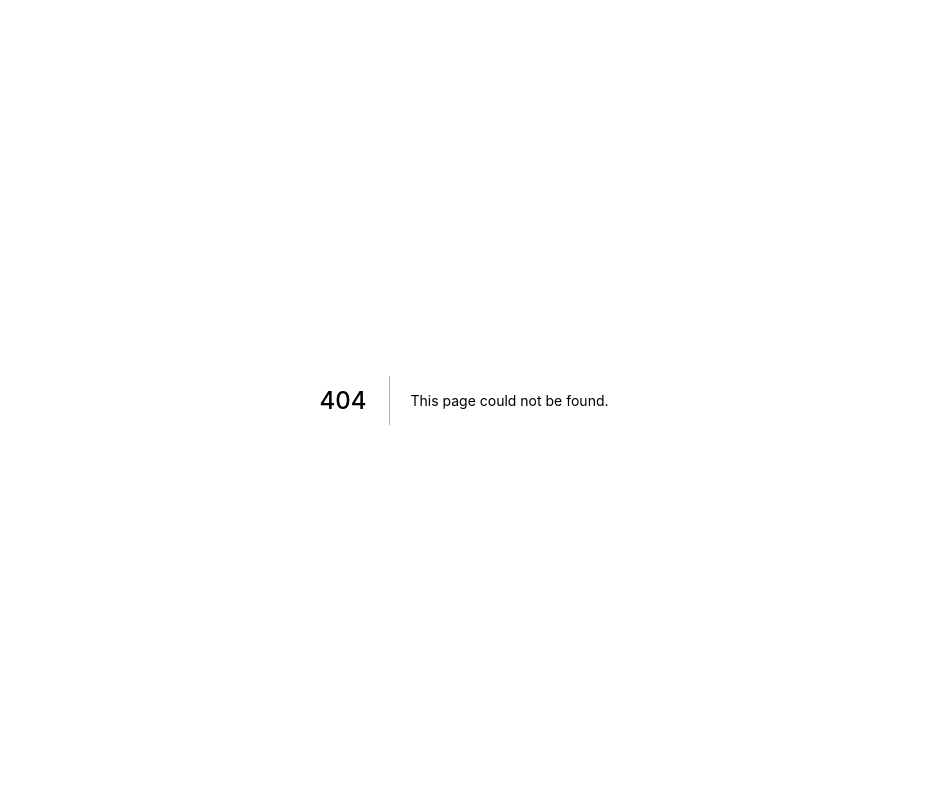
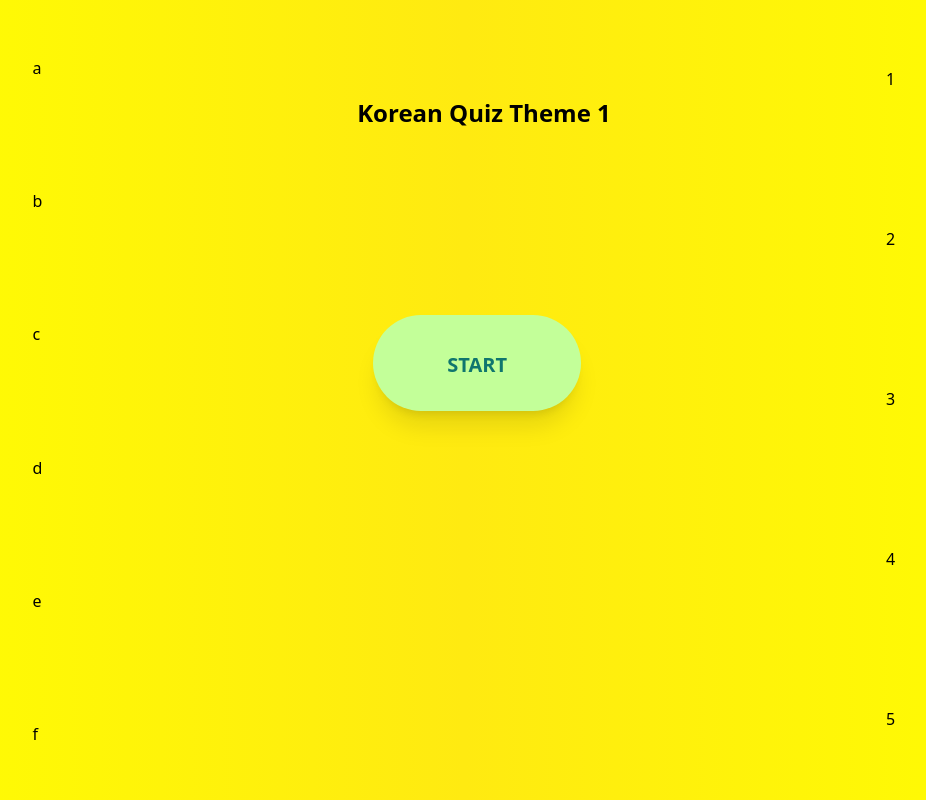
Before and after one commit to yeongminChae/experiment, a Next.js app: page /cloneCoding/koreanLanguage in a window 1280 px wide. Before the commit this address had no page. Shown: the whole page, without its empty margins (176-1102 px from the left). Built offline with nearby package versions, Linux system fonts and the light colour scheme.

Commit message:
portfolio day 15 part 2

```diff
--- a/components/cloneList.tsx
+++ b/components/cloneList.tsx
@@ -7,9 +7,9 @@ interface ICloneList {
 
 export default function CloneList({ name, descript }: ICloneList) {
   return (
-    <div className="mx-auto max-w-full overflow-hidden rounded-xl bg-white shadow-md md:max-w-2xl">
+    <div className="mx-auto max-w-full overflow-hidden rounded-xl bg-white shadow-md md:max-w-2xl ">
       <div className="mr-auto flex w-full items-center justify-center md:flex ">
-        <div className="mx-4 flex h-16 w-32 flex-col items-start justify-start py-2 md:shrink-0">
+        <div className="mx-4 mb-2 flex h-16 w-32 flex-col items-start justify-start py-2 md:shrink-0">
           <div className="text-sm font-semibold uppercase tracking-tighter text-indigo-500">
             {name} clone
           </div>
@@ -17,7 +17,7 @@ export default function CloneList({ name, descript }: ICloneList) {
             {descript}
           </div>
         </div>
-        <div className="mx-auto mt-5 mr-7 flex w-1/3 flex-col items-center justify-start">
+        <div className="mx-auto mt-3 mr-7 flex w-1/3 flex-col items-center justify-start">
           <motion.button
             whileHover={{
               boxShadow: "0px 0px 8px rgb(255,255,255) ",
--- a/components/firstApp.tsx
+++ b/components/firstApp.tsx
@@ -1,10 +1,23 @@
+import { useRouter } from "next/router";
+import { useEffect, useState } from "react";
 import FirstAppBox from "./firstAppBox";
 import FirstAppModal from "./firstAppModal";
 import Thumbnail from "./thumbnail";
 
 export default function FirstApp() {
+  const [scrollYIndex, setScrollYIndex] = useState(0);
+  const onBoxClick = () => {
+    console.log(`scrollYIndex : ${scrollYIndex} `);
+  };
+  const handleScroll = () => {
+    setScrollYIndex(window.scrollY);
+  };
+  useEffect(() => {
+    window.addEventListener("scroll", handleScroll);
+    return () => window.removeEventListener("scroll", handleScroll);
+  });
   return (
-    <div className="ml-0 mb-[4.5rem] mt-2 h-[30rem] w-11/12 rounded-xl shadow-xl ">
+    <div className="mb-[4.5rem] mt-2 h-[30rem] w-full rounded-xl shadow-xl ">
       <div className="h-[25rem] w-full rounded-t-xl bg-[#464646]">
         <div className="ml-5 pt-3 text-white opacity-60 ">
           Editor&apos;s Choices,{" "}
@@ -15,7 +28,11 @@ export default function FirstApp() {
         <Thumbnail />
       </div>
       <div className="my-3 mx-10 flex items-center justify-between bg-[#ffffffe7] ">
-        <FirstAppBox appName="Jobs" bgColor="#fed7aa">
+        <FirstAppBox
+          clicked={() => onBoxClick}
+          appName="Jobs"
+          bgColor="#fed7aa"
+        >
           <svg
             xmlns="http://www.w3.org/2000/svg"
             viewBox="0 0 448 512"
--- a/components/firstAppBox.tsx
+++ b/components/firstAppBox.tsx
@@ -1,4 +1,4 @@
-import { animate, AnimatePresence, motion } from "framer-motion";
+import { motion } from "framer-motion";
 import { useRouter } from "next/router";
 import { ReactNode, useEffect, useState } from "react";
 
@@ -6,9 +6,15 @@ interface IAppBox {
   appName: string;
   bgColor: string;
   children?: ReactNode;
+  clicked?: () => void;
 }
 
-export default function FirstAppBox({ appName, children, bgColor }: IAppBox) {
+export default function FirstAppBox({
+  appName,
+  children,
+  bgColor,
+  clicked,
+}: IAppBox) {
   const router = useRouter();
   const [isHover, setIsHover] = useState(true);
   const [scrollYIndex, setScrollYIndex] = useState(0);
@@ -24,7 +30,7 @@ export default function FirstAppBox({ appName, children, bgColor }: IAppBox) {
   };
   const onBoxClick = () => {
     router.push(`?appName=${appName}`, `/cloneCoding/firstApps/${appName}`);
-    // console.log(`scrollYIndex : ${scrollYIndex} `);
+    console.log(`scrollYIndex : ${scrollYIndex} `);
   };
   const handleScroll = () => {
     setScrollYIndex(window.scrollY);
--- a/components/firstAppModal.tsx
+++ b/components/firstAppModal.tsx
@@ -1,22 +1,22 @@
-import { AnimatePresence, motion } from "framer-motion";
+import { AnimatePresence, motion, useScroll } from "framer-motion";
 import { useRouter } from "next/router";
 import { useEffect, useState } from "react";
 import styled from "styled-components";
-import FirstAppBox from "./firstAppBox";
 
 export default function FirstAppModal() {
   const router = useRouter();
+  const { scrollY } = useScroll();
   const currentLoca = router.asPath.split("/");
-  const [leaving, setLeaving] = useState(false);
-  const [back, setBack] = useState<boolean>(false);
-  const toggleLeaving = () => setLeaving((prev) => !prev);
-  //   if (leaving) return;
-  //   toggleLeaving();
-  //   setBack(false);
+  const toggleLeaving = () => {
+    router.push("/cloneCoding");
+  };
+  console.log(`scrollY : ${scrollY.get()} `);
+  const scrollYIndex = scrollY.get();
+  console.log(`scrollYIndex : ${scrollYIndex} `);
   return (
     <AnimatePresence onExitComplete={toggleLeaving}>
       {router.asPath === `/cloneCoding/firstApps/${currentLoca[3]}` && (
-        <div className="relative">
+        <div className="" onClick={toggleLeaving}>
           <Overlay
             initial={{ opacity: 0 }}
             animate={{ opacity: 1 }}
@@ -24,14 +24,18 @@ export default function FirstAppModal() {
             style={{
               top: 0,
             }}
-            className="fixed top-0 flex h-full w-full items-center justify-center opacity-0"
+            className="fixed top-0 -ml-[0.25rem] flex h-full w-full items-center justify-center opacity-0 backdrop-blur-sm sm:-ml-[5.3rem]"
           >
             <BigMovie
               layoutId={currentLoca[3]}
-              className="absolute z-[100] -ml-24 mr-24 h-[60vh] w-[80vw] overflow-hidden rounded-lg bg-[#2F2F2F] shadow-xl outline-none "
+              className="z-10 h-[80vh] w-[80vw] overflow-hidden rounded-lg bg-[#2F2F2F] shadow-xl outline-none "
+              style={{
+                // marginTop: scrollYIndex,
+                top: scrollYIndex,
+              }}
             >
               <>
-                <BigCover className="h-[350px] w-full bg-cover bg-[center_center] ">
+                <BigCover className="h-[70vh] w-full bg-cover bg-[center_center] ">
                   <button onClick={toggleLeaving} className="text-white">
                     X
                   </button>
@@ -49,5 +53,3 @@ const BigMovie = styled(motion.div)``;
 const BigCover = styled(motion.div)`
   background-image: linear-gradient(to top, orange, transparent);
 `;
-const BigTitle = styled(motion.div)``;
-const BigOverview = styled(motion.div)``;
--- a/components/fortsApp.tsx
+++ b/components/fourthApp.tsx
@@ -3,11 +3,19 @@ import SpeachBuble from "./speachBuble";
 import { animate, motion } from "framer-motion";
 import Link from "next/link";
 import KoreaFlag from "./koreaFlag";
+import { useRouter } from "next/router";
+import { cls } from "../libs/client/utils";
 
-const ForthApp: NextPage = () => {
+const FourthApp: NextPage = () => {
+  const router = useRouter();
   return (
-    <div className="-z-50 mb-[4.5rem] h-[30rem] w-full ">
-      <div className=" ml-0 h-[25rem] w-11/12 rounded-t-xl bg-[#66BFBF]">
+    <div
+      className={cls(
+        "mb-[4.5rem] h-[30rem] w-full ",
+        router.asPath !== "/cloneCoding" ? "-z-10" : ""
+      )}
+    >
+      <div className=" ml-0 h-[25rem] w-full rounded-t-xl bg-[#66BFBF]">
         <div className="ml-5  ">
           <div className="absolute h-28 w-10 border-l-[20px] border-b-[30px] border-r-[20px] border-l-transparent border-b-[#66BFBF] border-r-transparent bg-red-200  " />
           <div className="mr-10 flex h-[11.5rem] items-center justify-center pt-32 pl-0 ">
@@ -45,13 +53,13 @@ const ForthApp: NextPage = () => {
             <KoreaFlag />
             <div className="mx-3 flex items-center justify-start ">
               <div className="flex flex-col items-start justify-between">
-                <span className="text-[#F5F5F5]">한국어 능력</span>
+                <span className="text-[#F5F5F5]">한국어 퀴즈</span>
                 <span className="text-sm text-[#F5F5F5] opacity-70 ">
                   Let&apos;s learn Korean now!
                 </span>
               </div>
               <div className="ml-24 mt-4 flex flex-col items-center justify-center ">
-                <Link href="/cloneCoding/slider">
+                <Link href="/cloneCoding/koreanLanguage">
                   <motion.button
                     whileHover={{
                       boxShadow: "0px 0px 8px rgb(255,255,255) ",
@@ -88,4 +96,4 @@ const svg = {
   },
 };
 
-export default ForthApp;
+export default FourthApp;
--- a/components/secApp.tsx
+++ b/components/secApp.tsx
@@ -1,10 +1,18 @@
 import { NextPage } from "next";
+import { useRouter } from "next/router";
+import { cls } from "../libs/client/utils";
 import SecAppBox from "./secAppBox";
 
 const SecondApp: NextPage = () => {
+  const router = useRouter();
   return (
-    <div className="-z-10 mb-[4.5rem] ml-0 h-[28rem] w-11/12 rounded-xl bg-[#ffffffe7] shadow-2xl sm:bg-red-200 md:bg-white ">
-      <div className="ml-5 pt-3 text-slate-400 opacity-60 ">
+    <div
+      className={cls(
+        "mb-[4.5rem] ml-0 h-[28rem] w-full rounded-xl bg-[#ffffffe7] shadow-2xl sm:bg-red-200 md:bg-white ",
+        router.asPath !== "/cloneCoding" ? "-z-10" : ""
+      )}
+    >
+      <div className=" ml-5 pt-3 text-slate-400 opacity-60 ">
         My recomandation for You !
       </div>
       <div className="ml-6 mt-1 text-2xl opacity-90 ">
--- a/components/thirdApp.tsx
+++ b/components/thirdApp.tsx
@@ -1,14 +1,22 @@
 import { NextPage } from "next";
 import { animate, motion } from "framer-motion";
 import Link from "next/link";
+import { useRouter } from "next/router";
+import { cls } from "../libs/client/utils";
 
 const ThirddApp: NextPage = () => {
+  const router = useRouter();
   return (
-    <div className="-z-50 mb-[4.5rem] h-[30rem] w-full ">
-      <div className=" ml-0 h-[25rem] w-11/12 rounded-t-xl bg-gradient-to-b from-orange-300 via-[#faab79] to-[#FF731D]">
+    <div
+      className={cls(
+        "mb-[4.5rem] h-[30rem] w-full ",
+        router.asPath !== "/cloneCoding" ? "-z-10" : ""
+      )}
+    >
+      <div className=" ml-0 h-[25rem] w-full rounded-t-xl bg-gradient-to-b from-orange-300 via-[#faab79] to-[#FF731D]">
         <div className="ml-5 flex flex-col ">
           <div className="absolute h-28 w-10 border-l-[20px] border-b-[30px] border-r-[20px] border-l-transparent border-b-[#faab79] border-r-transparent bg-yellow-200  " />
-          <div className="-z-50 mt-20 grid h-auto w-96 grid-cols-2">
+          <div className="mt-20 grid h-auto w-96 grid-cols-2">
             <motion.svg
               xmlns="http://www.w3.org/2000/svg"
               viewBox="0 0 512 512"
--- a/pages/cloneCoding/index.tsx
+++ b/pages/cloneCoding/index.tsx
@@ -7,7 +7,7 @@ import Image from "next/image";
 import FirstApp from "../../components/firstApp";
 import SecondApp from "../../components/secApp";
 import ThirddApp from "../../components/thirdApp";
-import ForthApp from "../../components/fortsApp";
+import FourthApp from "../../components/fourthApp";
 
 const CloneCoding: NextPage = () => {
   const todayIs = Moment().format("MM월 DD일");
@@ -18,9 +18,9 @@ const CloneCoding: NextPage = () => {
       <span className="absolute mx-3 mt-5 flex text-xs opacity-50">
         {todayIs} {dateList[dateIs]}요일
       </span>
-      <div className="absolute mx-5 mt-8 w-full overflow-hidden">
-        <div className="mt-1 flex items-center justify-between">
-          <div className="text-3xl font-semibold">PORTFOLIO</div>
+      <div className="absolute mx-5 mt-8 ml-1 w-full overflow-hidden ">
+        <div className="mt-1 flex items-center justify-between ">
+          <div className="text-3xl font-semibold ">PORTFOLIO</div>
           <Link href={"./cloneCoding/profile"}>
             <div className="mb-3 mr-5 h-16 w-16 cursor-pointer rounded-full ">
               <Image
@@ -45,7 +45,7 @@ const CloneCoding: NextPage = () => {
           {/*  */}
           <ThirddApp />
           {/*  */}
-          <ForthApp />
+          <FourthApp />
           {/*  */}
           <div className="mb-20 ml-0 h-[25rem] w-11/12 rounded-xl bg-[#ffffffe7] shadow-2xl ">
             <div className="ml-5 pt-3 text-slate-400 opacity-60 ">
@@ -78,5 +78,4 @@ const CloneCoding: NextPage = () => {
 
 export default CloneCoding;
 // from-[#00FFD1]
-// from-[#B9FFF8] to-[#C3FF99]
 // bg-gradient-to-r from-[#B9FFF8] to-[#C3FF99]
--- /dev/null
+++ b/pages/cloneCoding/koreanLanguage/index.tsx
@@ -0,0 +1,85 @@
+import { NextPage } from "next";
+import Link from "next/link";
+import { motion } from "framer-motion";
+
+const KoreanLanguage: NextPage = () => {
+  return (
+    <div>
+      <div className="h-[100vh] w-full bg-gradient-to-r from-[#FFFF00] via-[#FFEA11] to-[#FFFF00] ">
+        <div className="grid h-full w-full grid-flow-col grid-cols-3">
+          <div className="grid grid-flow-row grid-rows-6 items-center justify-center">
+            <div className="h-1/6 w-full">a</div>
+            <div className="h-1/6 w-full">b</div>
+            <div className="h-1/6 w-full">c</div>
+            <div className="h-1/6 w-full">d</div>
+            <div className="h-1/6 w-full">e</div>
+            <div className="h-1/6 w-full">f</div>
+          </div>
+          <div className="grid grid-flow-row grid-rows-3 items-center justify-center">
+            <div className="mb-10 ml-10 justify-center text-2xl font-bold ">
+              Korean Quiz Theme 1
+            </div>
+            <div className="ml-14 mt-24 h-full w-full cursor-pointer items-center justify-center">
+              <Link href="/cloneCoding/koreanLanguage/wordCorrect/ ">
+                <motion.div
+                  variants={startBox}
+                  initial="entry"
+                  animate="center"
+                  whileHover={{
+                    boxShadow: "0px 0px 8px white",
+                    scale: 1.25,
+                  }}
+                  className="flex h-24 w-52 flex-col items-center rounded-full bg-[#C3FF99] shadow-xl hover:bg-[#00ffd1] "
+                >
+                  <h4 className="mt-9 flex items-center justify-center text-xl font-bold text-teal-700 ">
+                    START
+                  </h4>
+                </motion.div>
+              </Link>
+            </div>
+          </div>
+          <div className="grid grid-flow-row grid-rows-5 items-center justify-center">
+            <div className="h-1/6 w-full">1</div>
+            <div className="h-1/6 w-full">2</div>
+            <div className="h-1/6 w-full">3</div>
+            <div className="h-1/6 w-full">4</div>
+            <div className="h-1/6 w-full">5</div>
+          </div>
+        </div>
+      </div>
+    </div>
+  );
+};
+
+const startBox = {
+  entry: (isBack: boolean) => ({
+    x: isBack ? -500 : 500,
+    opacity: 0,
+    scale: 0,
+  }),
+  center: {
+    x: 0,
+    opacity: 1,
+    scale: 1,
+    transition: {
+      duration: 0.3,
+    },
+  },
+};
+
+export default KoreanLanguage;
+// animate={{
+//   scale: [1, 2, 2, 1, 1],
+//   rotate: [0, 0, 180, 180, 0],
+//   borderRadius: ["0%", "0%", "50%", "50%", "0%"]
+// }}
+// transition={{
+//   duration: 2,
+//   ease: "easeInOut",
+//   times: [0, 0.2, 0.5, 0.8, 1],
+//   repeat: Infinity,
+//   repeatDelay: 1
+// }}
+// <div className="h-[20vh] w-full bg-[#FFDE00] " />
+// <div className="h-[20vh] w-full bg-[#FCE700] " />
+// <div className="h-[20vh] w-full bg-[#FBDF07] " />
--- a/pages/cloneCoding/slider/index.tsx
+++ /dev/null
@@ -1,33 +0,0 @@
-import { NextPage } from "next";
-import Link from "next/link";
-
-const Slider: NextPage = () => {
-  return (
-    <div>
-      <div className="h-[100vh] w-full">
-        <div className="h-[20vh] w-full bg-[#FFDE00] " />
-        <div className="h-[20vh] w-full bg-[#FCE700] " />
-        <div className="h-[20vh] w-full bg-[#FFFF00] " />
-        <div className="h-[20vh] w-full bg-[#FBDF07] " />
-        <div className="h-[20vh] w-full bg-[#FFEA11] " />
-        <Link href="/cloneCoding/slider/wordCorrect/ ">
-          <div>click me</div>
-        </Link>
-      </div>
-    </div>
-  );
-};
-
-export default Slider;
-// animate={{
-//   scale: [1, 2, 2, 1, 1],
-//   rotate: [0, 0, 180, 180, 0],
-//   borderRadius: ["0%", "0%", "50%", "50%", "0%"]
-// }}
-// transition={{
-//   duration: 2,
-//   ease: "easeInOut",
-//   times: [0, 0.2, 0.5, 0.8, 1],
-//   repeat: Infinity,
-//   repeatDelay: 1
-// }}
```
Also changed, not shown: pages/cloneCoding/koreanLanguage/wordCorrect/index.tsx (renamed from pages/cloneCoding/slider/wordCorrect/index.tsx).
